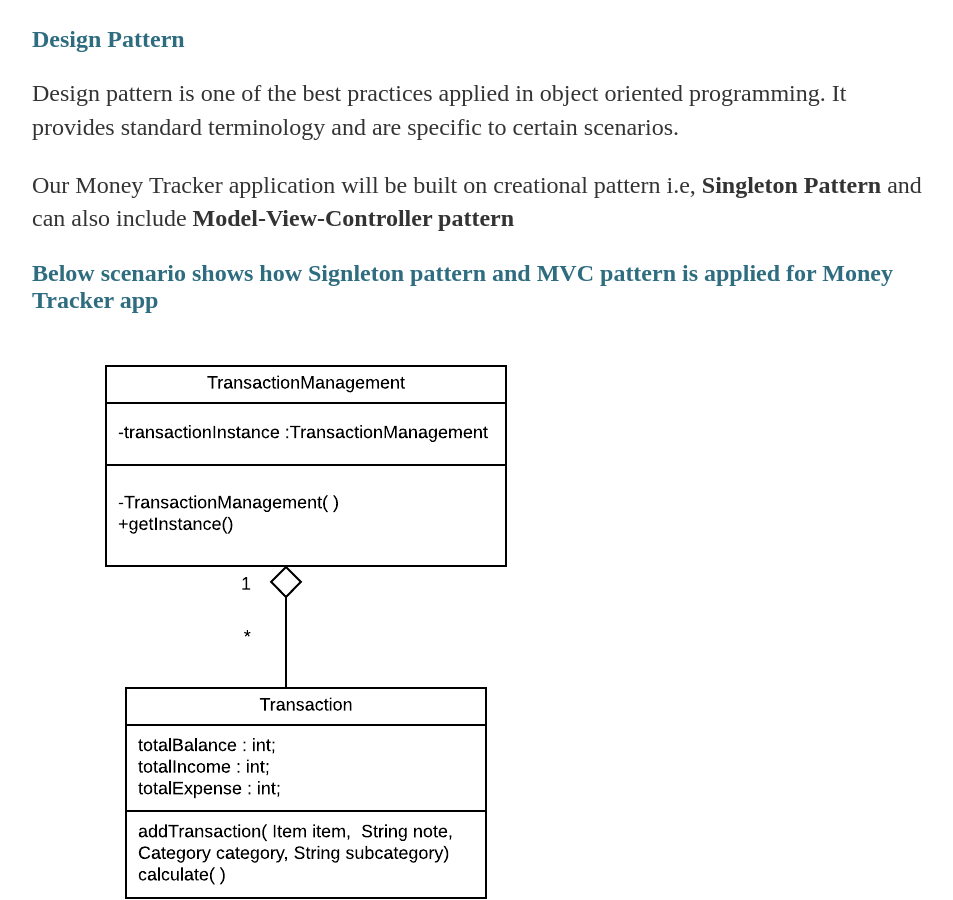
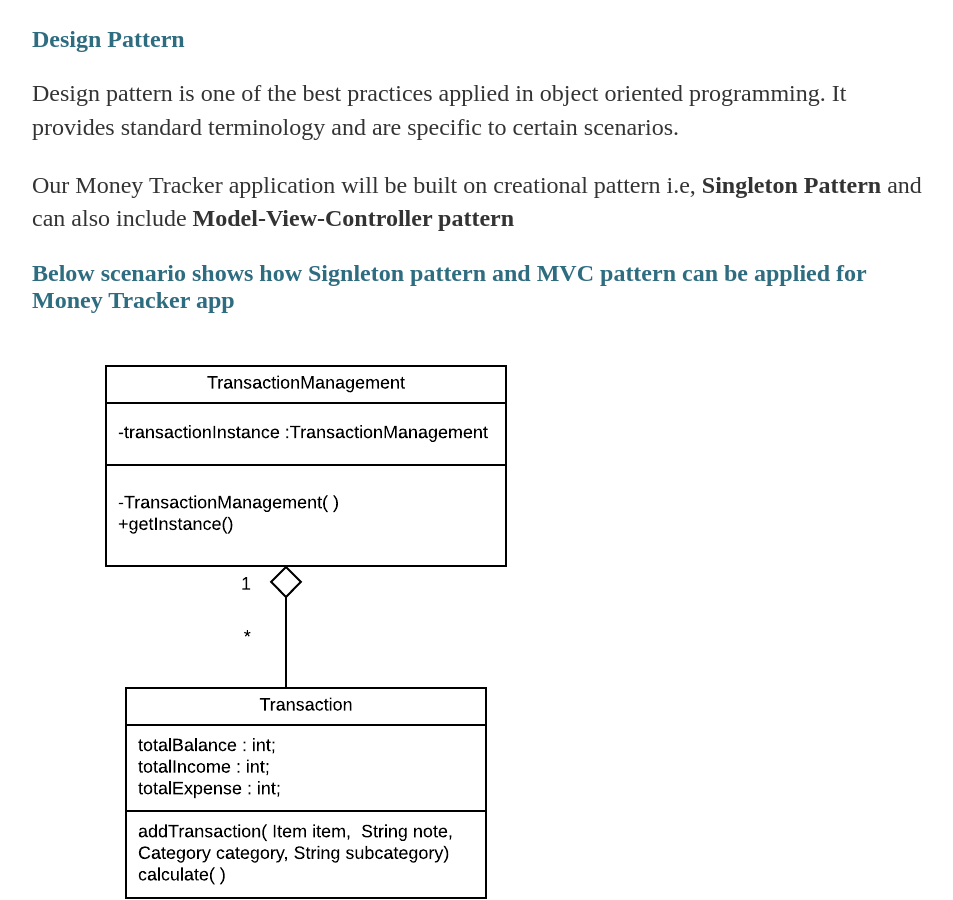
Before and after one commit to vinoth789/Money-tracker, a Jekyll site: the page built from docs/_posts/2017-05-20-SystemDesign.md, in a window 1280 px wide and 900 px high, scrolled down 6789 px. Shown: the whole window, without its empty margins (160-1113 px from the left). Built offline with Jekyll 4.4.1, drawn with Linux system fonts in a browser that asks for light colours; our own code applies the rules of GitHub Pages for plain Markdown files.

Commit message:
Update 2017-05-20-SystemDesign.md

```diff
--- a/docs/_posts/2017-05-20-SystemDesign.md
+++ b/docs/_posts/2017-05-20-SystemDesign.md
@@ -7,6 +7,7 @@
 <span align="center">
 ![sequencedg1 image]({{site.baseurl}}/images/MTSeqDgLogin.PNG "Sequence Diagram for Login process")
 </span>
+
 <p>Above sequence diagram shows login process,Process begins when user enters the 4 digit PIN, the entered PIN will be verified. If PIN doesn't exist (during first login) it will be stored. If it is not first login then it will be verified against existing value and user is either authenticated/rejected from acessing application. </p>
 
 <h2 style="color: #2e6c80;">Sequence diagram for View Report use case</h2>
@@ -182,7 +183,7 @@
     <h2 style="color: #2e6c80;">Design Pattern </h2>
     <p>Design pattern is one of the best practices applied in object oriented programming. It provides standard terminology and are specific to certain scenarios.</p>
     <p>Our Money Tracker application will be built on creational pattern i.e, <b>Singleton Pattern</b> and can also include <b>Model-View-Controller pattern</b></p>
-        <h2 style="color: #2e6c80;">Below scenario shows how Signleton pattern and MVC pattern is applied for Money Tracker app </h2>
+        <h2 style="color: #2e6c80;">Below scenario shows how Signleton pattern and MVC pattern can be applied for Money Tracker app </h2>
         <img style="align:center;" src="/isee2017-codecrunch/images/SingletonPattern.png" alt="Singleton Pattern"/>
         <p>Fig(a) Singleton pattern </p>
         <img style="align:center;" src="/isee2017-codecrunch/images/MVCPattern.png" alt="MVC Pattern"/>
```
